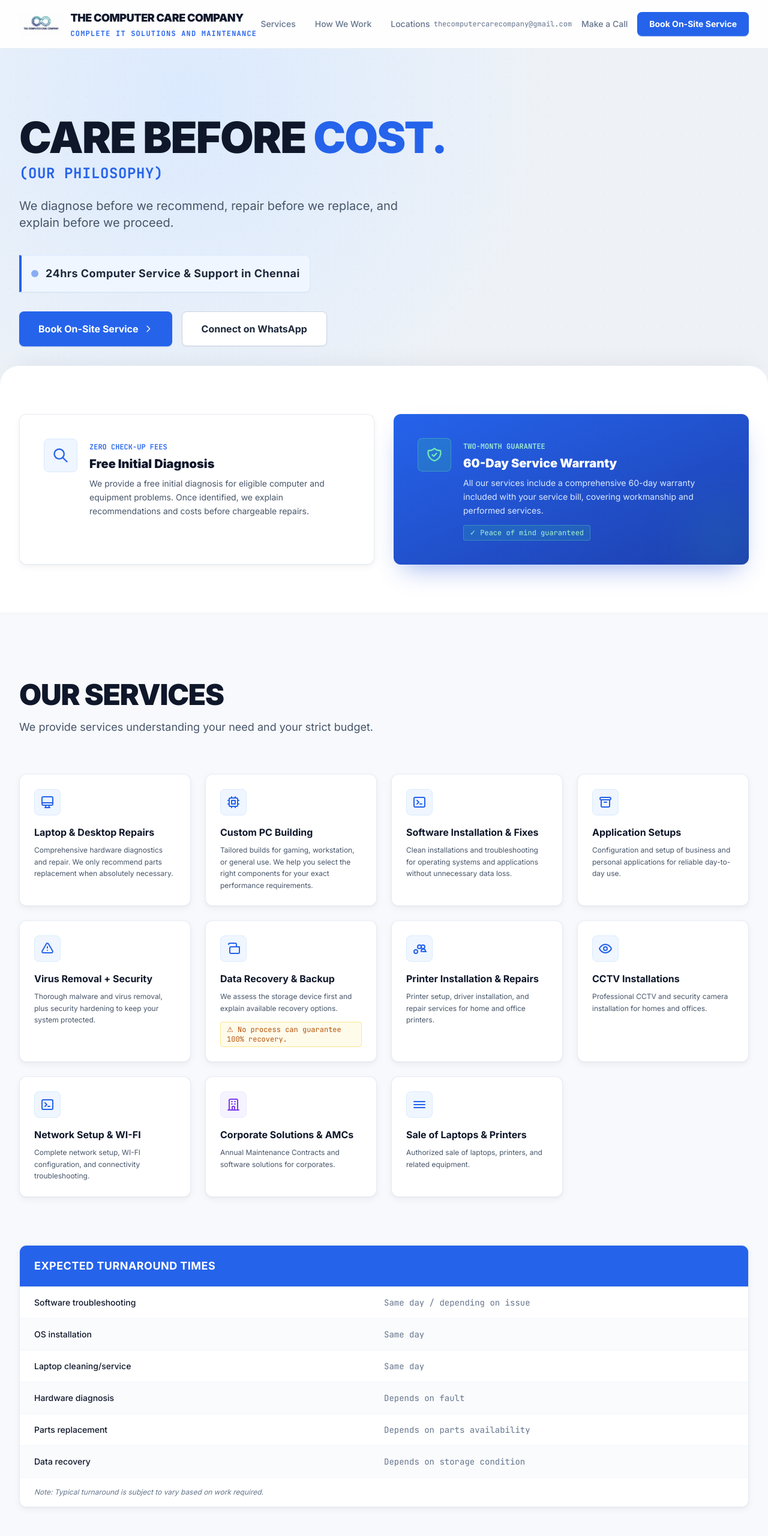
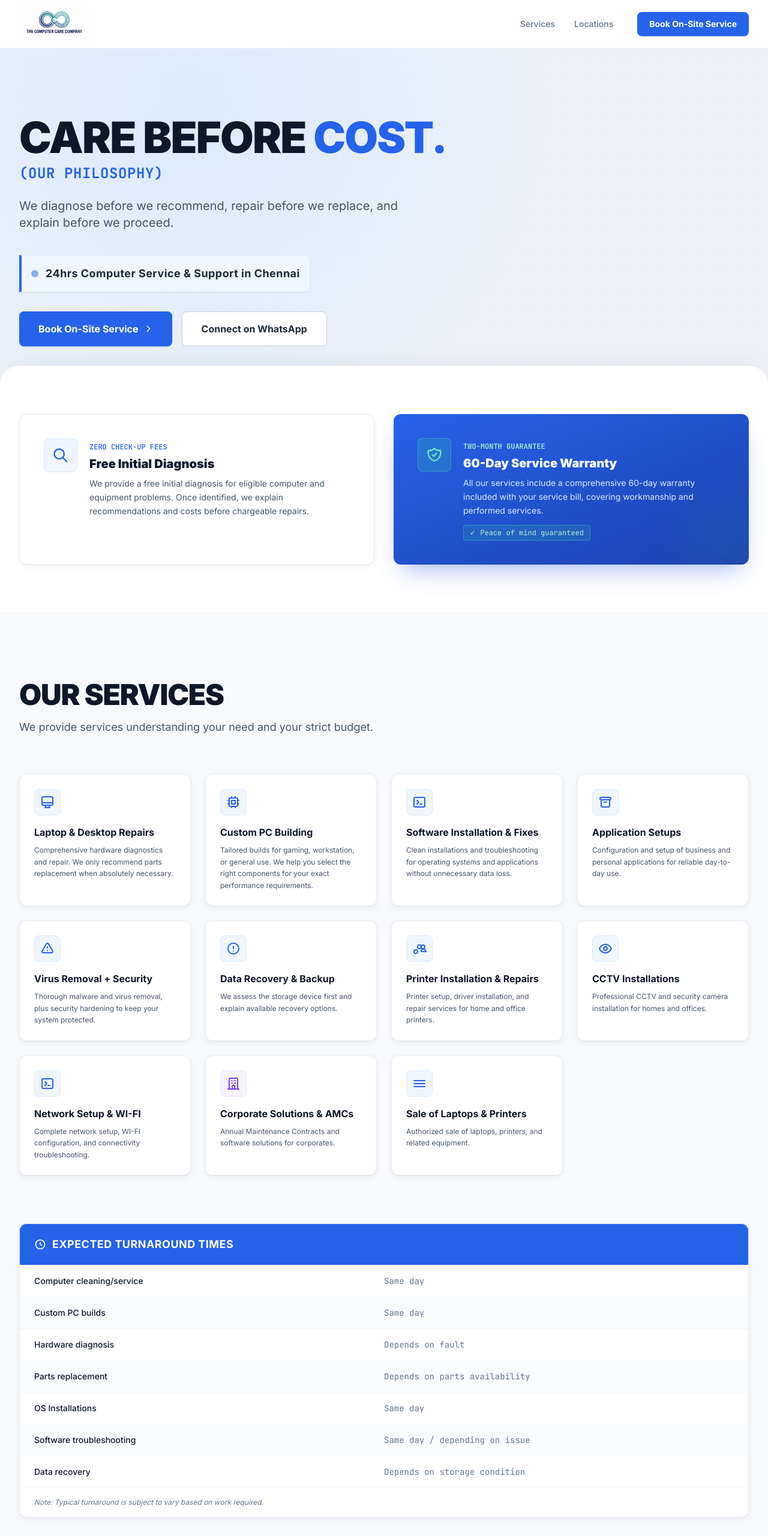
Before and after one commit to developer-harishkt/the-computer-care-company, a website built with Vite: page index.html in a window 1280 px wide. Shown: the top 2560 px of the page at 60% size. Built offline with nearby package versions, Linux system fonts and the light colour scheme.

Commit message:
feat: apply UI aesthetic polish, navigation streamlining, and SVG icon fixes

```diff
--- a/index.html
+++ b/index.html
@@ -14,21 +14,14 @@
     <!-- HEADER / NAVIGATION — light glass bar, no longer competes with the hero -->
     <header class="sticky top-0 z-50 bg-white/90 backdrop-blur-md border-b border-slate-200/70">
         <div class="max-w-7xl mx-auto px-4 sm:px-6 lg:px-8 h-20 flex items-center justify-between">
-            <div class="flex items-center gap-2 sm:gap-3 min-w-0">
-                <img src="/logo.jpg" alt="The Computer Care Company" class="theme-logo h-9 sm:h-10 w-auto object-contain shrink-0" />
-                <div class="flex flex-col justify-center min-w-0">
-                    <span class="text-sm sm:text-base md:text-lg font-black tracking-tight text-slate-900 uppercase leading-tight">The Computer Care Company</span>
-                    <span class="text-[10px] sm:text-xs text-blue-600 font-mono font-bold uppercase tracking-widest mt-1 leading-tight">Complete IT Solutions and Maintenance</span>
-                </div>
+            <div class="flex items-center shrink-0">
+                <img src="/logo.jpg" alt="The Computer Care Company" class="theme-logo h-12 md:h-16 w-auto object-contain" />
             </div>
-            <nav class="hidden md:flex gap-8 text-sm font-medium text-slate-500">
+            <nav class="hidden md:flex ml-auto mr-10 gap-8 text-sm font-medium text-slate-500">
                 <a href="#services" class="hover:text-slate-900 transition-colors">Services</a>
-                <a href="#process" class="hover:text-slate-900 transition-colors">How We Work</a>
                 <a href="#coverage" class="hover:text-slate-900 transition-colors">Locations</a>
             </nav>
             <div class="hidden md:flex items-center gap-4">
-                <a href="mailto:thecomputercarecompany@gmail.com" class="hidden lg:inline-block text-xs font-mono text-slate-500 hover:text-slate-900 transition-colors">thecomputercarecompany@gmail.com</a>
-                <a href="tel:+910000000000" class="text-sm font-medium text-slate-500 hover:text-slate-900 transition-colors">Make a Call</a>
                 <a href="mailto:thecomputercarecompany@gmail.com" class="bg-blue-600 text-white px-5 py-2.5 rounded-lg text-sm font-bold
                           shadow-[0_1px_2px_rgba(0,0,0,0.06),0_1px_1px_rgba(37,99,235,0.4)]
                           hover:bg-blue-700 hover:shadow-[0_2px_4px_rgba(0,0,0,0.08),0_4px_12px_rgba(37,99,235,0.35)]
@@ -58,9 +51,7 @@
         <div id="mobile-menu" class="hidden md:hidden border-t border-slate-200 bg-white/95 backdrop-blur-md shadow-[0_8px_24px_-12px_rgba(15,23,42,0.18)]">
             <nav class="max-w-7xl mx-auto px-4 sm:px-6 lg:px-8 py-4 flex flex-col" aria-label="Mobile navigation">
                 <a href="#services" class="px-3 py-3 rounded-lg text-base font-medium text-slate-700 hover:bg-blue-50 hover:text-blue-700 transition-colors">Services</a>
-                <a href="#process" class="px-3 py-3 rounded-lg text-base font-medium text-slate-700 hover:bg-blue-50 hover:text-blue-700 transition-colors">How We Work</a>
                 <a href="#coverage" class="px-3 py-3 rounded-lg text-base font-medium text-slate-700 hover:bg-blue-50 hover:text-blue-700 transition-colors">Locations</a>
-                <a href="#grievance" class="px-3 py-3 rounded-lg text-base font-medium text-slate-700 hover:bg-blue-50 hover:text-blue-700 transition-colors">Grievance &amp; Redressal</a>
                 <div class="border-t border-slate-200 my-3"></div>
                 <a href="tel:+910000000000" class="px-3 py-3 rounded-lg text-base font-medium text-slate-700 hover:bg-blue-50 hover:text-blue-700 transition-colors">Make a Call</a>
                 <a href="mailto:thecomputercarecompany@gmail.com" class="mt-2 bg-blue-600 text-white px-5 py-3 rounded-lg text-center font-bold
@@ -247,11 +238,10 @@
                                 hover:shadow-[0_2px_4px_rgba(15,23,42,0.06),0_12px_28px_rgba(15,23,42,0.10)]
                                 hover:-translate-y-0.5 hover:border-blue-300 transition-all duration-300 ease-out">
                         <div class="w-11 h-11 bg-blue-50 border border-blue-100 rounded-lg flex items-center justify-center text-blue-600 mb-4">
-                            <svg class="w-6 h-6" fill="none" stroke="currentColor" viewBox="0 0 24 24"><path stroke-linecap="round" stroke-linejoin="round" stroke-width="2" d="M4 5a2 2 0 012-2h9a2 2 0 012 2v4m4 0H8a2 2 0 00-2 2v7a2 2 0 002 2h12a2 2 0 002-2v-9z"></path></svg>
+                            <svg class="w-6 h-6" fill="none" stroke="currentColor" viewBox="0 0 24 24"><path stroke-linecap="round" stroke-linejoin="round" stroke-width="2" d="M12 8v4m0 4h.01M21 12a9 9 0 11-18 0 9 9 0 0118 0z"></path></svg>
                         </div>
                         <h3 class="text-base font-bold text-slate-900 mb-2">Data Recovery & Backup</h3>
-                        <p class="text-xs text-slate-600 leading-relaxed mb-3">We assess the storage device first and explain available recovery options.</p>
-                        <span class="inline-flex items-center gap-1.5 text-xs font-mono text-amber-700 bg-amber-50 border border-amber-200 px-2.5 py-1 rounded">⚠ No process can guarantee 100% recovery.</span>
+                        <p class="text-xs text-slate-600 leading-relaxed">We assess the storage device first and explain available recovery options.</p>
                     </div>
 
                     <!-- Service 7 -->
@@ -320,30 +310,40 @@
                 <div class="bg-white border border-slate-200/80 rounded-xl overflow-hidden
                             shadow-[0_1px_2px_rgba(15,23,42,0.04),0_4px_12px_rgba(15,23,42,0.05)]">
                     <div class="px-6 py-5 border-b border-slate-200 bg-blue-600">
-                        <h3 class="text-lg font-bold text-white uppercase tracking-wide">Expected Turnaround Times</h3>
+                        <h3 class="flex items-center gap-2.5 text-lg font-bold text-white uppercase tracking-wide">
+                            <svg class="w-5 h-5 shrink-0" fill="none" stroke="currentColor" viewBox="0 0 24 24" aria-hidden="true">
+                                <circle cx="12" cy="12" r="9" stroke-width="2" stroke-linecap="round" stroke-linejoin="round"/>
+                                <path d="M12 7.5V12l3 2.25" stroke-width="2" stroke-linecap="round" stroke-linejoin="round"/>
+                            </svg>
+                            Expected Turnaround Times
+                        </h3>
                     </div>
                     <div class="divide-y divide-slate-100">
                         <div class="grid grid-cols-2 md:grid-cols-4 px-6 py-4 bg-white text-sm">
+                            <div class="font-medium text-slate-900 col-span-1 md:col-span-2">Computer cleaning/service</div>
+                            <div class="text-slate-500 col-span-1 md:col-span-2 text-right md:text-left font-mono">Same day</div>
+                        </div>
+                        <div class="grid grid-cols-2 md:grid-cols-4 px-6 py-4 bg-[#FAFBFD] text-sm">
+                            <div class="font-medium text-slate-900 col-span-1 md:col-span-2">Custom PC builds</div>
+                            <div class="text-slate-500 col-span-1 md:col-span-2 text-right md:text-left font-mono">Same day</div>
+                        </div>
+                        <div class="grid grid-cols-2 md:grid-cols-4 px-6 py-4 bg-white text-sm">
+                            <div class="font-medium text-slate-900 col-span-1 md:col-span-2">Hardware diagnosis</div>
+                            <div class="text-slate-500 col-span-1 md:col-span-2 text-right md:text-left font-mono">Depends on fault</div>
+                        </div>
+                        <div class="grid grid-cols-2 md:grid-cols-4 px-6 py-4 bg-[#FAFBFD] text-sm">
+                            <div class="font-medium text-slate-900 col-span-1 md:col-span-2">Parts replacement</div>
+                            <div class="text-slate-500 col-span-1 md:col-span-2 text-right md:text-left font-mono">Depends on parts availability</div>
+                        </div>
+                        <div class="grid grid-cols-2 md:grid-cols-4 px-6 py-4 bg-white text-sm">
+                            <div class="font-medium text-slate-900 col-span-1 md:col-span-2">OS Installations</div>
+                            <div class="text-slate-500 col-span-1 md:col-span-2 text-right md:text-left font-mono">Same day</div>
+                        </div>
+                        <div class="grid grid-cols-2 md:grid-cols-4 px-6 py-4 bg-[#FAFBFD] text-sm">
                             <div class="font-medium text-slate-900 col-span-1 md:col-span-2">Software troubleshooting</div>
                             <div class="text-slate-500 col-span-1 md:col-span-2 text-right md:text-left font-mono">Same day / depending on issue</div>
                         </div>
-                        <div class="grid grid-cols-2 md:grid-cols-4 px-6 py-4 bg-[#FAFBFD] text-sm">
-                            <div class="font-medium text-slate-900 col-span-1 md:col-span-2">OS installation</div>
-                            <div class="text-slate-500 col-span-1 md:col-span-2 text-right md:text-left font-mono">Same day</div>
-                        </div>
                         <div class="grid grid-cols-2 md:grid-cols-4 px-6 py-4 bg-white text-sm">
-                            <div class="font-medium text-slate-900 col-span-1 md:col-span-2">Laptop cleaning/service</div>
-                            <div class="text-slate-500 col-span-1 md:col-span-2 text-right md:text-left font-mono">Same day</div>
-                        </div>
-                        <div class="grid grid-cols-2 md:grid-cols-4 px-6 py-4 bg-[#FAFBFD] text-sm">
-                            <div class="font-medium text-slate-900 col-span-1 md:col-span-2">Hardware diagnosis</div>
-                            <div class="text-slate-500 col-span-1 md:col-span-2 text-right md:text-left font-mono">Depends on fault</div>
-                        </div>
-                        <div class="grid grid-cols-2 md:grid-cols-4 px-6 py-4 bg-white text-sm">
-                            <div class="font-medium text-slate-900 col-span-1 md:col-span-2">Parts replacement</div>
-                            <div class="text-slate-500 col-span-1 md:col-span-2 text-right md:text-left font-mono">Depends on parts availability</div>
-                        </div>
-                        <div class="grid grid-cols-2 md:grid-cols-4 px-6 py-4 bg-[#FAFBFD] text-sm">
                             <div class="font-medium text-slate-900 col-span-1 md:col-span-2">Data recovery</div>
                             <div class="text-slate-500 col-span-1 md:col-span-2 text-right md:text-left font-mono">Depends on storage condition</div>
                         </div>
@@ -463,31 +463,23 @@
                         </div>
                         <ul class="space-y-3 max-w-4xl">
                             <li class="flex items-start gap-3 text-sm text-slate-700">
-                                <svg class="w-5 h-5 text-blue-600 shrink-0 mt-0.5" fill="none" stroke="currentColor" viewBox="0 0 24 24"><path stroke-linecap="round" stroke-linejoin="round" stroke-width="2" d="M5 13l4L19 7"></path></svg>
+                                <svg class="w-5 h-5 text-blue-600 shrink-0 mt-0.5" fill="none" stroke="currentColor" viewBox="0 0 24 24"><path stroke-linecap="round" stroke-linejoin="round" stroke-width="2" d="M5 13l4 4L19 7"></path></svg>
                                 What we believe is causing the problem
                             </li>
                             <li class="flex items-start gap-3 text-sm text-slate-700">
-                                <svg class="w-5 h-5 text-blue-600 shrink-0 mt-0.5" fill="none" stroke="currentColor" viewBox="0 0 24 24"><path stroke-linecap="round" stroke-linejoin="round" stroke-width="2" d="M5 13l4L19 7"></path></svg>
+                                <svg class="w-5 h-5 text-blue-600 shrink-0 mt-0.5" fill="none" stroke="currentColor" viewBox="0 0 24 24"><path stroke-linecap="round" stroke-linejoin="round" stroke-width="2" d="M5 13l4 4L19 7"></path></svg>
                                 What needs to be repaired or replaced
                             </li>
                             <li class="flex items-start gap-3 text-sm text-slate-700">
-                                <svg class="w-5 h-5 text-blue-600 shrink-0 mt-0.5" fill="none" stroke="currentColor" viewBox="0 0 24 24"><path stroke-linecap="round" stroke-linejoin="round" stroke-width="2" d="M5 13l4L19 7"></path></svg>
+                                <svg class="w-5 h-5 text-blue-600 shrink-0 mt-0.5" fill="none" stroke="currentColor" viewBox="0 0 24 24"><path stroke-linecap="round" stroke-linejoin="round" stroke-width="2" d="M5 13l4 4L19 7"></path></svg>
                                 Estimated service cost and expected turnaround time
                             </li>
                             <li class="flex items-start gap-3 text-sm text-slate-700">
-                                <svg class="w-5 h-5 text-blue-600 shrink-0 mt-0.5" fill="none" stroke="currentColor" viewBox="0 0 24 24"><path stroke-linecap="round" stroke-linejoin="round" stroke-width="2" d="M5 13l4L19 7"></path></svg>
+                                <svg class="w-5 h-5 text-blue-600 shrink-0 mt-0.5" fill="none" stroke="currentColor" viewBox="0 0 24 24"><path stroke-linecap="round" stroke-linejoin="round" stroke-width="2" d="M5 13l4 4L19 7"></path></svg>
                                 Whether repair or replacement makes more financial sense
                             </li>
                         </ul>
                         <p class="mt-6 text-slate-900 font-bold">Then: You decide whether we proceed.</p>
-                    </div>
-
-                    <!-- Doodle connector — Step 1 → Step 2 -->
-                    <div class="flex justify-center" aria-hidden="true">
-                        <svg class="w-8 h-16 text-blue-400" viewBox="0 0 48 96" fill="none">
-                            <path d="M24 6 C 10 32, 38 54, 22 78" stroke="currentColor" stroke-width="2.5" stroke-linecap="round"/>
-                            <path d="M14 66 L22 80 L32 69" stroke="currentColor" stroke-width="2.5" stroke-linecap="round" stroke-linejoin="round"/>
-                        </svg>
                     </div>
 
                     <!-- STEP 2 — Repair vs Replace Guide -->
@@ -505,14 +497,6 @@
                             <div class="bg-white border border-slate-200/80 p-4 rounded-lg text-sm text-slate-700 font-medium shadow-sm hover:shadow-md hover:-translate-y-0.5 hover:border-blue-300 transition-all duration-300">6. Performance requirements</div>
                             <div class="bg-white border border-slate-200/80 p-4 rounded-lg text-sm text-slate-700 font-medium sm:col-span-2 shadow-sm hover:shadow-md hover:-translate-y-0.5 hover:border-blue-300 transition-all duration-300">7. Future upgrade possibilities</div>
                         </div>
-                    </div>
-
-                    <!-- Doodle connector — Step 2 → Step 3 -->
-                    <div class="flex justify-center" aria-hidden="true">
-                        <svg class="w-8 h-16 text-blue-400" viewBox="0 0 48 96" fill="none">
-                            <path d="M24 6 C 38 32, 10 54, 26 78" stroke="currentColor" stroke-width="2.5" stroke-linecap="round"/>
-                            <path d="M17 68 L26 80 L35 67" stroke="currentColor" stroke-width="2.5" stroke-linecap="round" stroke-linejoin="round"/>
-                        </svg>
                     </div>
 
                     <!-- STEP 3 — Parts & Replacements -->
@@ -701,7 +685,6 @@
             </div>
         </section>
 
-        <!-- FAQ SECTION -->
         <!-- GRIEVANCE & REDRESSAL -->
         <section id="grievance" class="scroll-mt-24 py-24 md:py-28 bg-[#EEF2F7] border-t border-slate-200">
             <div class="max-w-4xl mx-auto px-4 sm:px-6 lg:px-8">
--- a/package.json
+++ b/package.json
@@ -10,6 +10,7 @@
   },
   "devDependencies": {
     "autoprefixer": "^10.5.4",
+    "playwright": "^1.64.0",
     "postcss": "^8.5.27",
     "tailwindcss": "^3.4.17",
     "vite": "^8.2.2"
```
Also changed, not shown: 2 other files.
